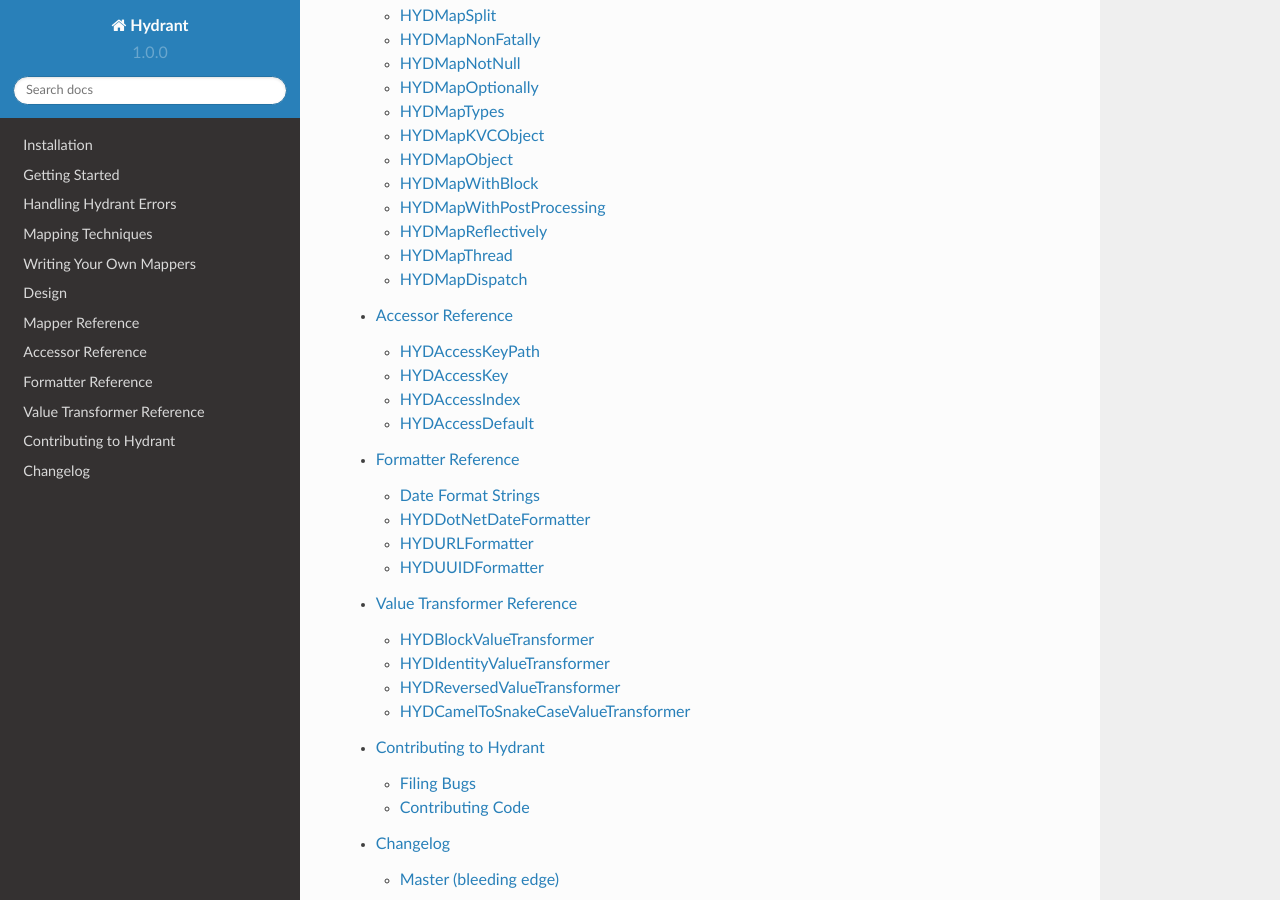
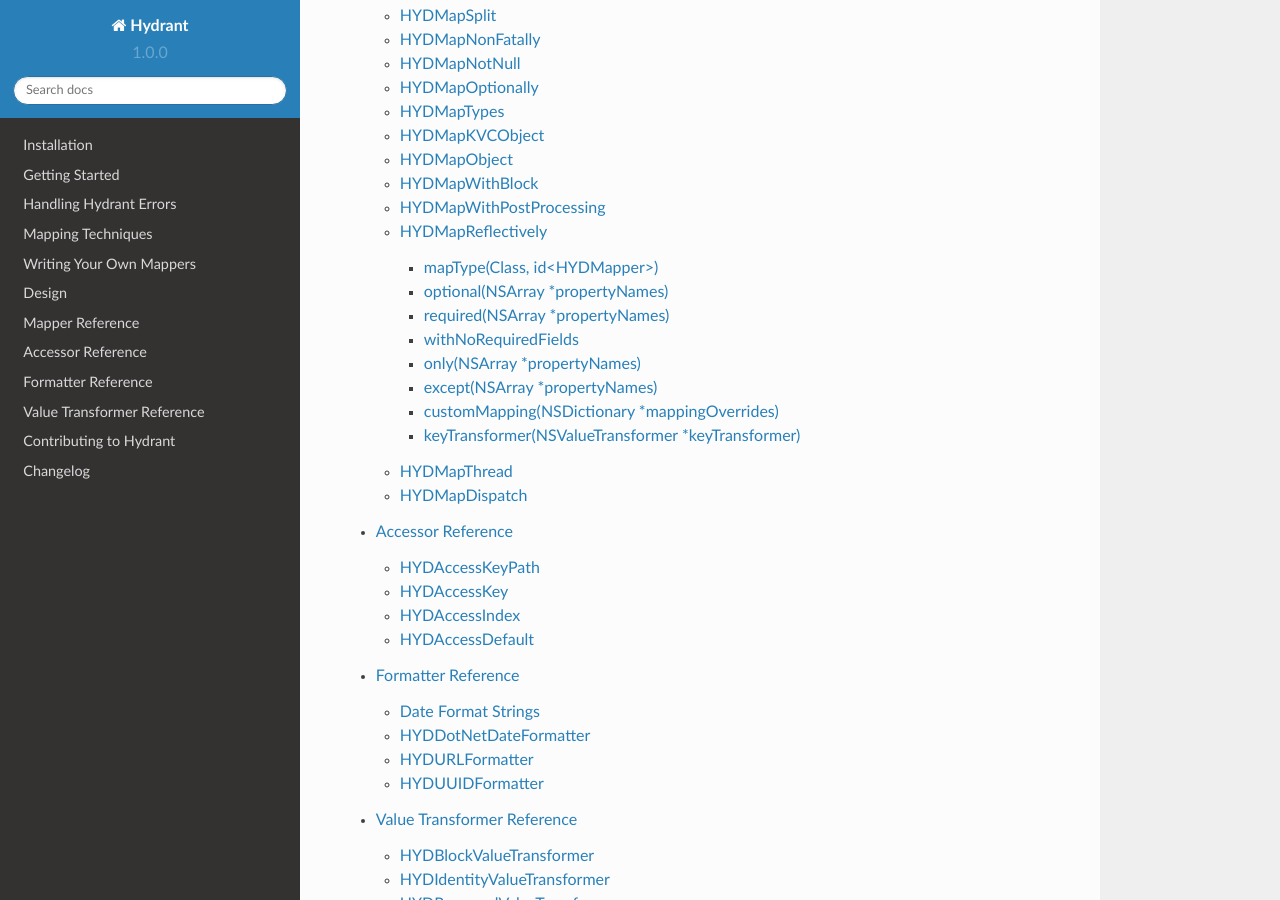
Before and after one commit to jeffh/Hydrant, a Sphinx documentation site: the page built from docs/source/index.rst, in a window 1280 px wide and 900 px high, scrolled down 2417 px. Built offline with Sphinx 7.4.7 and the Read the Docs theme 2.0.0, drawn with Linux system fonts in a browser that asks for light colours; some of the changed lines change nothing that is shown.

Commit message:
Updated documentation to refer to reflective mapper

```diff
--- a/docs/source/mapper_reference.rst
+++ b/docs/source/mapper_reference.rst
@@ -1084,7 +1084,7 @@
 ==================
 
 This builds upon various mappers and the Objective-C runtime to in the name of
-dry code at the expense of internal complexity (thus, debuggability). It uses
+dry code at the expense of internal complexity (thus, debug-ability). It uses
 the runtime to try and intelligently generate mappings:
 
     - Convert strings to dates with :ref:`HYDMapStringToAnyDate`
@@ -1105,6 +1105,95 @@
 .. info:: This mapper has mutable internal state and is not thread-safe during
           its usage.
 
+Unlike most mappers, this accepts optional configuration as property-blocks:
+
+
+mapType(Class, id<HYDMapper>)
+-----------------------------
+
+This allows you to always map a given objective-c class using a particular
+mapper::
+
+    // All properties of Person of type MyClass will use MyCustomMapper
+    HYDMapReflectively([Person class])
+        .mapType([MyClass class], [MyCustomMapper new]);
+
+optional(NSArray *propertyNames)
+--------------------------------
+
+This allows you to easily specify optional fields. Accepts an array of property
+names (strings)::
+
+    // firstName and lastName properties are optional. They can be nil.
+    HYDMapReflectively([Person class])
+        .optional(@[@"firstName", @"lastName"]);
+
+Optional and required cannot be used simultaneously.
+
+required(NSArray *propertyNames)
+--------------------------------
+
+This allows you to easily specify required fields. All other fields will be
+marked as optional. Accepts an array of property names (strings)::
+
+    // firstName and lastName properties are required. They can be not nil.
+    // All other fields are optional.
+    HYDMapReflectively([Person class])
+        .required(@[@"firstName", @"lastName"]);
+
+Optional and required cannot be used simultaneously.
+
+withNoRequiredFields
+--------------------
+
+Alias to doing ``required(@[])``::
+
+    // All fields are optional instead of the default of required.
+    HYDMapReflectively([Person class]).withNoRequiredFields
+
+Optional and withNoRequiredFields cannot be used simultaneously.
+
+only(NSArray *propertyNames)
+----------------------------
+
+This allows you to easily specify fields the reflective mapper will map.
+Accepts an array of property names (strings)::
+
+    // firstName and lastName are the only fields set.
+    // All other fields are nil.
+    HYDMapReflectively([Person class])
+        .only(@[@"firstName", @"lastName"]);
+
+except(NSArray *propertyNames)
+----------------------------
+
+This allows you to easily exclude specific fields the reflective mapper should
+map.  Accepts an array of property names (strings)::
+
+    // firstName and lastName are the excluded from mapping.
+    // All other fields are still mapped.
+    HYDMapReflectively([Person class])
+        .except(@[@"firstName", @"lastName"]);
+
+customMapping(NSDictionary *mappingOverrides)
+---------------------------------------------
+
+This allows you to specify custom mappings for particular fields. Accepts a
+dictionary like :ref:`HYDMapObject`::
+
+    // firstName property will map using MyCustomMapper.
+    HYDMapReflectively([Person class])
+        .customMapping(@{@"firstName": @[[MyCustomMapper class], @"firstName"]});
+
+keyTransformer(NSValueTransformer *keyTransformer)
+---------------------------------------------
+
+This allows you to specify a value transformer that will convert destination keys
+to source keys. (eg - property names to JSON keys)::
+
+    // Will map source object's first_name to Person's firstName property
+    HYDMapReflectively([Person class])
+        .keyTransformer([HYDCamelToSnakeCaseValueTransformer new]);
 
 .. _HYDMapThread:
 .. _HYDThreadMapper:
```
